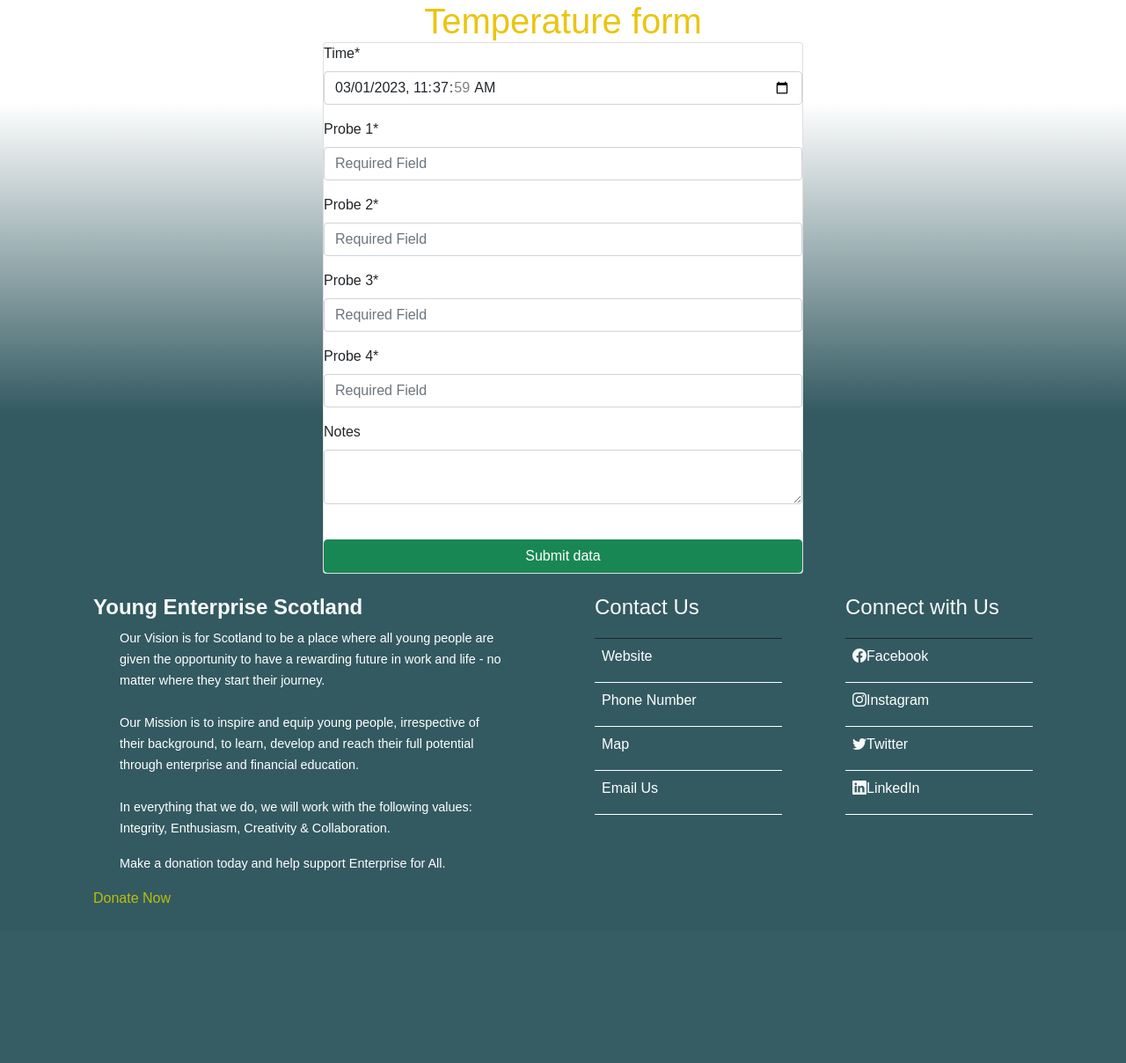
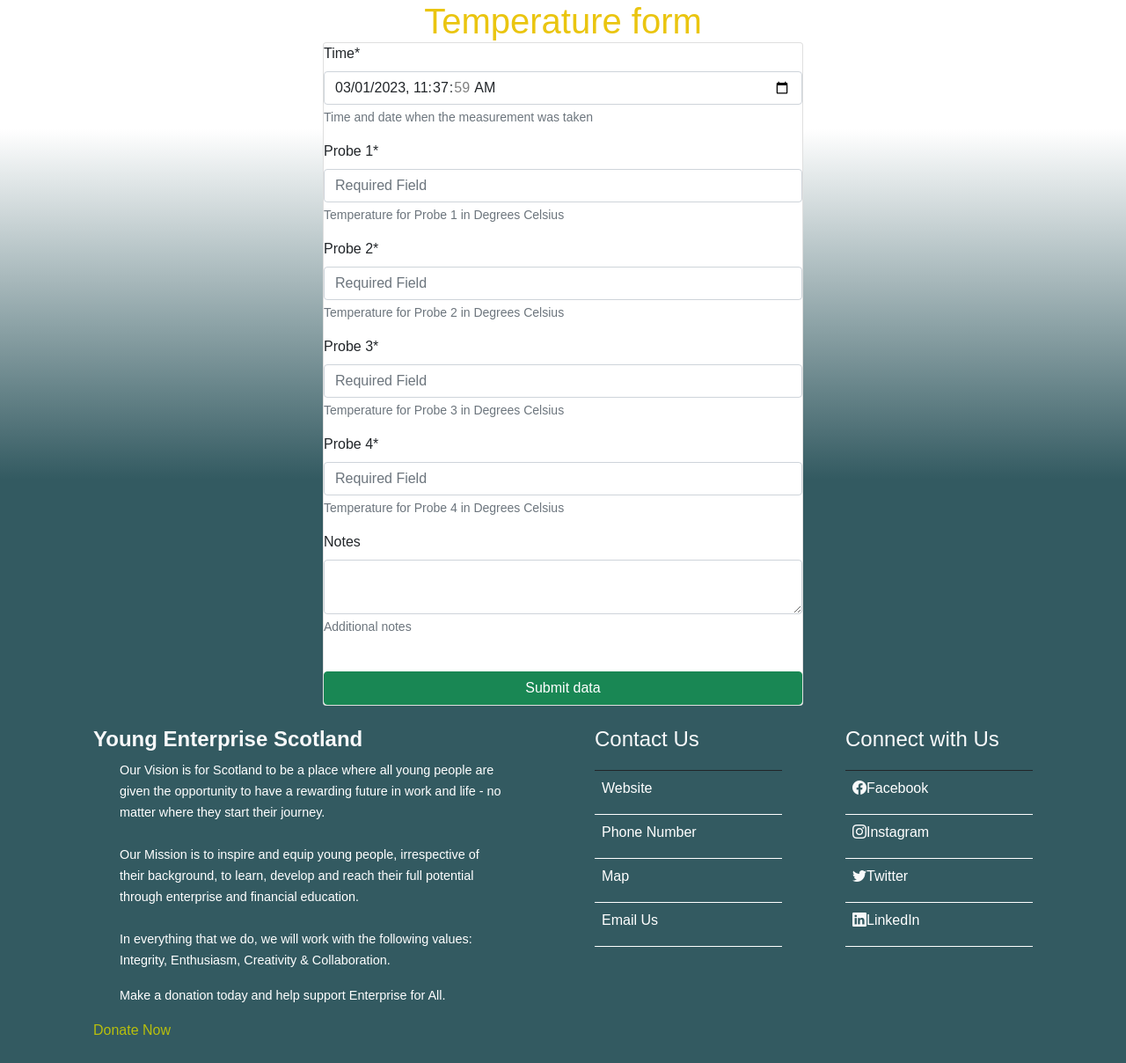
Before and after one commit to farz-1/RootToPlate, a Django app: page /composter/temp-entry/ in a window 1280 px wide. Shown: the part 119-1327 px from the top of the page at 88% size. Before the commit the page ends 1145 px from the top, so only its background shows below. Run offline with Django 4.2, Linux system fonts and the light colour scheme; a user stored in the database is signed in; data comes from the database, SQL or seed files in the repository; some libraries are stand-ins or nearby versions; some web fonts are replaced.

Commit message:
Text descriptions added to all the forms on the website. Closes #94

```diff
--- a/roottoplate/composter/forms.py
+++ b/roottoplate/composter/forms.py
@@ -2,6 +2,7 @@ from django import forms
 from django.contrib.auth.models import User
 from django.contrib.auth.forms import UserCreationForm
 from composter.models import InputType, InputEntry, Input, TemperatureEntry, RestaurantRequest, Output, EnergyUsage
+from crispy_forms.helper import FormHelper
 from datetime import date
 import datetime
 
@@ -59,6 +60,13 @@ class ChangePasswordForm(forms.ModelForm):
     password = forms.CharField(widget=forms.PasswordInput(), required=True)
     change_password = forms.BooleanField(widget=forms.HiddenInput, initial=True)
 
+    def __init__(self, *args, **kwargs):
+        super(ChangePasswordForm, self).__init__(*args, **kwargs)
+        self.helper = FormHelper()
+        self.fields['username'].help_text = "The username of the user"
+        self.fields['password'].help_text = "New password for the username"
+        self.fields['change_password'].help_text = ""
+
     class Meta:
         model = User
         fields = {'username', 'password'}
@@ -72,6 +80,12 @@ class InputTypeForm(forms.ModelForm):
                                  required=True, label='Carbon : Nitrogen ratio')
     add_input_type = forms.BooleanField(widget=forms.HiddenInput, initial=True)
 
+    def __init__(self, *args, **kwargs):
+        super(InputTypeForm, self).__init__(*args, **kwargs)
+        self.helper = FormHelper()
+        self.fields['name'].help_text = "Type of material to be added"
+        self.fields['CNRatio'].help_text = "Carbon nitrogen ratio of the material"
+
     class Meta:
         model = InputType
         fields = {'name', 'CNRatio'}  # is the wood_chip calculated or input?
@@ -81,6 +95,12 @@ class InputEntryForm(forms.ModelForm):
     entryTime = forms.DateTimeField(initial=datetime.datetime.today, label='Time',
                                     widget=forms.widgets.DateTimeInput(attrs={'type': 'datetime-local'}), required=True)
     notes = forms.CharField(required=False, widget=forms.Textarea(attrs={'rows': '2'}))
+
+    def __init__(self, *args, **kwargs):
+        super(InputEntryForm, self).__init__(*args, **kwargs)
+        self.helper = FormHelper()
+        self.fields['entryTime'].help_text = "Time and date when the measurement was taken"
+        self.fields['notes'].help_text = "Additional notes"
 
     class Meta:
         model = InputEntry
@@ -95,6 +115,12 @@ class InputForm(forms.ModelForm):
     inputAmount = forms.DecimalField(widget=forms.NumberInput(attrs={'placeholder': 'Required Field'}),
                                      required=True, label='Input amount')
 
+    def __init__(self, *args, **kwargs):
+        super(InputForm, self).__init__(*args, **kwargs)
+        self.helper = FormHelper()
+        self.fields['inputType'].help_text = "Type of material added"
+        self.fields['inputAmount'].help_text = "Amount of material added"
+
     class Meta:
         model = Input
         fields = {'inputType', 'inputAmount'}
@@ -106,11 +132,26 @@ InputFormSet = forms.formsets.formset_factory(InputForm, extra=1, max_num=5)
 class TempEntryForm(forms.ModelForm):
     entryTime = forms.DateTimeField(initial=datetime.datetime.today, label='Time',
                                     widget=forms.widgets.DateTimeInput(attrs={'type': 'datetime-local'}), required=True)
-    probe1 = forms.DecimalField(widget=forms.NumberInput(attrs={'placeholder': 'Required Field'}), required=True, label='Probe 1')
-    probe2 = forms.DecimalField(widget=forms.NumberInput(attrs={'placeholder': 'Required Field'}), required=True, label='Probe 2')
-    probe3 = forms.DecimalField(widget=forms.NumberInput(attrs={'placeholder': 'Required Field'}), required=True, label='Probe 3')
-    probe4 = forms.DecimalField(widget=forms.NumberInput(attrs={'placeholder': 'Required Field'}), required=True, label='Probe 4')
+
+    probe1 = forms.DecimalField(widget=forms.NumberInput(attrs={'placeholder': 'Required Field'}), required=True,
+                                label='Probe 1')
+    probe2 = forms.DecimalField(widget=forms.NumberInput(attrs={'placeholder': 'Required Field'}), required=True,
+                                label='Probe 2')
+    probe3 = forms.DecimalField(widget=forms.NumberInput(attrs={'placeholder': 'Required Field'}), required=True,
+                                label='Probe 3')
+    probe4 = forms.DecimalField(widget=forms.NumberInput(attrs={'placeholder': 'Required Field'}), required=True,
+                                label='Probe 4')
     notes = forms.CharField(required=False, widget=forms.Textarea(attrs={'rows': '2'}))
+
+    def __init__(self, *args, **kwargs):
+        super(TempEntryForm, self).__init__(*args, **kwargs)
+        self.helper = FormHelper()
+        self.fields['entryTime'].help_text = "Time and date when the measurement was taken"
+        self.fields['probe1'].help_text = "Temperature for Probe 1 in Degrees Celsius"
+        self.fields['probe2'].help_text = "Temperature for Probe 2 in Degrees Celsius"
+        self.fields['probe3'].help_text = "Temperature for Probe 3 in Degrees Celsius"
+        self.fields['probe4'].help_text = "Temperature for Probe 4 in Degrees Celsius"
+        self.fields['notes'].help_text = "Additional notes"
 
     class Meta:
         model = TemperatureEntry
@@ -119,7 +160,8 @@ class TempEntryForm(forms.ModelForm):
 
 class RestaurantForm(forms.ModelForm):
     name = forms.CharField(widget=forms.TextInput(attrs={'placeholder': 'Required Field'}), required=True)
-    address = forms.CharField(widget=forms.Textarea(attrs={'placeholder': 'Required Field', 'rows': '3'}), required=True)
+    address = forms.CharField(widget=forms.Textarea(attrs={'placeholder': 'Required Field', 'rows': '3'}),
+                              required=True)
     dateRequested = forms.DateTimeField(initial=datetime.datetime.now, required=False)
     deadlineDate = forms.DateTimeField(widget=forms.widgets.DateTimeInput(attrs={'type': 'datetime-local'}),
                                        initial=datetime.datetime.now() + datetime.timedelta(weeks=1), required=True,
@@ -128,6 +170,17 @@ class RestaurantForm(forms.ModelForm):
     phoneNumber = forms.IntegerField(required=False, label='Phone number')
     notes = forms.CharField(required=False, widget=forms.Textarea(attrs={'rows': '2'}))
     numberOfBags = forms.IntegerField(required=False, label='Number of bags of food waste')
+
+    def __init__(self, *args, **kwargs):
+        super(RestaurantForm, self).__init__(*args, **kwargs)
+        self.helper = FormHelper()
+        self.fields['name'].help_text = "Name of the restaurant"
+        self.fields['address'].help_text = "Address of the restaurant"
+        self.fields['dateRequested'].help_text = "Deadline date"
+        self.fields['email'].help_text = "Email to be contacted"
+        self.fields['phoneNumber'].help_text = "Phone number to be contacted"
+        self.fields['notes'].help_text = "Additional notes"
+        self.fields['numberOfBags'].help_text = "Number of bags to be collected"
 
     class Meta:
         model = RestaurantRequest
@@ -139,6 +192,13 @@ class OutputForm(forms.ModelForm):
     time = forms.DateTimeField(initial=datetime.datetime.today,
                                widget=forms.widgets.DateTimeInput(attrs={'type': 'datetime-local'}), required=True)
     notes = forms.CharField(required=False, widget=forms.Textarea(attrs={'rows': '2'}))
+
+    def __init__(self, *args, **kwargs):
+        super(OutputForm, self).__init__(*args, **kwargs)
+        self.helper = FormHelper()
+        self.fields['time'].help_text = "Time and date when the measurement was taken"
+        self.fields['amount'].help_text = "Amount of composter material taken out"
+        self.fields['notes'].help_text = "Additional notes"
 
     class Meta:
         model = Output
@@ -152,6 +212,13 @@ class EnergyForm(forms.ModelForm):
     electricity = forms.IntegerField(required=True)
     add_meter_reading = forms.BooleanField(widget=forms.HiddenInput, initial=True)
 
+    def __init__(self, *args, **kwargs):
+        super(EnergyForm, self).__init__(*args, **kwargs)
+        self.helper = FormHelper()
+        self.fields['date'].help_text = "Time when the measurement was taken"
+        self.fields['gas'].help_text = "Gas reading"
+        self.fields['electricity'].help_text = "Electricity reading"
+
     class Meta:
         model = EnergyUsage
         fields = {'date', 'gas', 'electricity'}
--- a/roottoplate/templates/composter/simple_admin.html
+++ b/roottoplate/templates/composter/simple_admin.html
@@ -2,6 +2,7 @@
 {% load static %}
 {% load crispy_forms_tags %}
 {% block content_block %}
+    <h1 class="container text-center">Simple Admin</h1>
     {% if success_message %}
         <h3>{{ success_message }}</h3>
     {% endif %}
```
